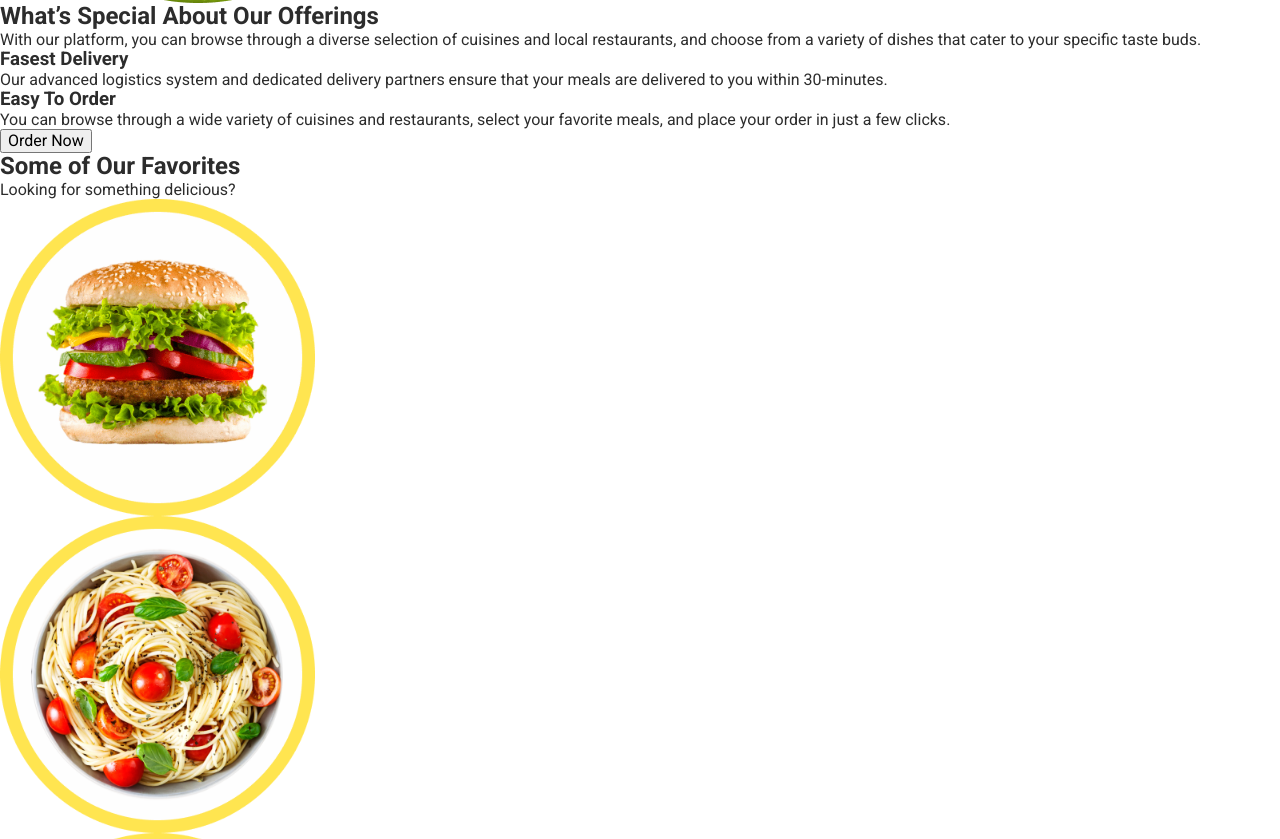
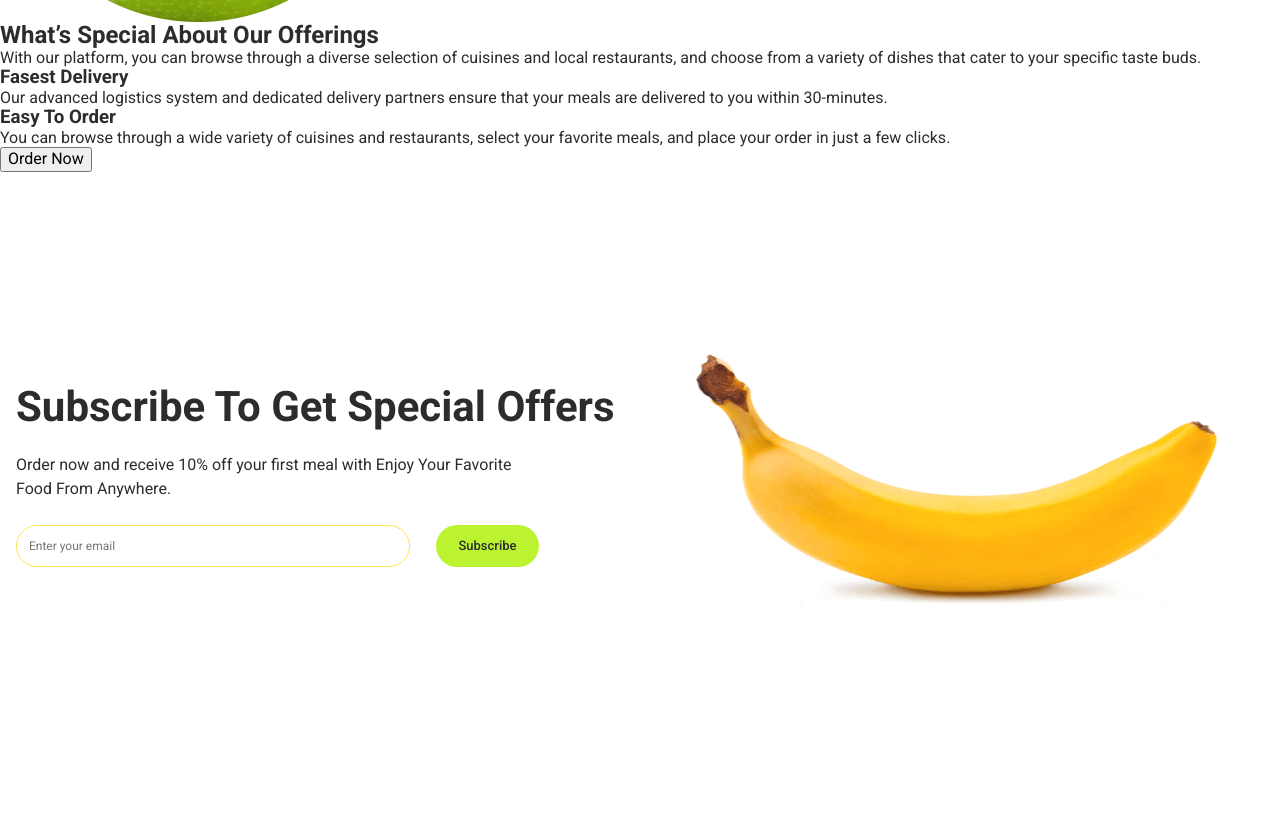
Before and after one commit to PetroGal/food-team-project, a plain HTML site: page index.html in a window 1280 px wide. Shown: the part 1284-2123 px from the top of the page. Drawn offline with nearby package versions, Linux system fonts and the light colour scheme.

Commit message:
subscribe finished

```diff
--- a/css/subscribe.css
+++ b/css/subscribe.css
@@ -0,0 +1,125 @@
+.subscribe-section {
+}
+.subscribe-container {
+  padding-top: 18px;
+  padding-bottom: 60px;
+}
+.subscribe-image {
+  display: block;
+  margin: 0 auto;
+  width: 100%;
+}
+.subscribe-title {
+  color: #2c2c2c;
+  font-size: 28px;
+  font-weight: 700;
+  line-height: 1.2em;
+  margin-bottom: 20px;
+}
+
+.subscribe-text {
+  color: #2c2c2c;
+  font-size: 14px;
+  line-height: normal;
+  margin-bottom: 40px;
+}
+.subscribe-form {
+}
+.subscribe-input {
+  width: 100%;
+  padding-left: 12px;
+  margin-bottom: 32px;
+  border-radius: 30px;
+  border: 0.854px solid #ffe550;
+  background-color: #fff;
+  height: 42px;
+  color: #505050;
+  font-size: 12px;
+  line-height: 1.5em;
+}
+.subscribe-form-btn {
+  display: block;
+  width: 103px;
+  height: 42px;
+  margin-left: auto;
+  border: none;
+  border-radius: 30px;
+  background: #bbf330;
+  color: #2c2c2c;
+  font-size: 13px;
+  font-weight: 500;
+  line-height: 1.5em;
+}
+
+.subscribe-form-btn:hover,
+.subscribe-form-btn:focus {
+  background-color: #ffe450;
+}
+
+.subscribe-form-btn:active {
+}
+
+@media only screen and (min-width: 768px) {
+  .subscribe-container {
+    padding-top: 46px;
+    padding-bottom: 100px;
+  }
+
+  .subscribe-image {
+    margin: 0 0 20px auto;
+    width: 281px;
+    height: 136px;
+  }
+
+  .subscribe-title {
+    color: #2c2c2c;
+    font-size: 42px;
+    font-weight: 700;
+    line-height: 1.2em;
+    margin-bottom: 20px;
+  }
+
+  .subscribe-text {
+    max-width: 520px;
+    font-size: 16px;
+    line-height: 1.5em;
+    margin-bottom: 24px;
+  }
+
+  .subscribe-input {
+    width: 394px;
+    padding-left: 12px;
+    margin-right: 22px;
+  }
+  .subscribe-form-btn {
+    display: inline-block;
+  }
+}
+
+@media only screen and (min-width: 1280px) {
+  .subscribe-container {
+    display: flex;
+    justify-content: space-between;
+    padding-top: 176px;
+    padding-bottom: 201px;
+  }
+
+  .image-wrap {
+    width: 100%;
+    order: 2;
+  }
+
+  .subscribe-image {
+    width: 608px;
+    height: 266px;
+    margin-left: auto;
+  }
+
+  .content-wrap {
+    display: flex;
+    flex-direction: column;
+    justify-content: center;
+    width: 100%;
+    order: 1;
+  }
+}
--- a/index.html
+++ b/index.html
@@ -56,7 +56,7 @@
         <button type="button">Order Now</button
         ><img src="./images/salad.png" alt="salad" width="528" height="528" />
       </section>
-      <!-- offering Demyan -->
+      offering Demyan -->
       <section>
         <img src="./images/aple.png" alt="apple" width="396" height="502" />
         <h2>What’s Special About Our Offerings</h2>
@@ -82,78 +82,44 @@
         </ul>
         <button type="button">Order Now</button>
       </section>
-      <!-- favorites Eugenia -->
-      <h2>Some of Our Favorites</h2>
-      <p>Looking for something delicious?</p>
-      <ul>
-        <li>
-          <img src="./images/gamburger-min.png" alt="gambureger" width="315" height="315" />
-        </li>
-        <li>
-          <img src="./images/pasta.png" alt="pasta" width="315" height="315" />
-        </li>
-        <li>
-          <img src="./images/pizza.png" alt="pizza" width="315" height="315" />
-        </li>
-        <li>
-          <img src="/images/chicken.png" alt="chicken" width="315" height="315" />
-        </li>
-        <li>
-          <img src="/images/salat.png" alt="salat" width="315" height="315" />
-        </li>
-        <li>
-          <img src="images/borshch.png" alt="borshch" width="315" height="315" />
-        </li>
-      </ul>
+
       <!-- customers Vadim -->
-      <section class="customers">
-        <div class="container">
-          <h2 class="customers-title">What our Customers Say</h2>
-          <p class="customers-text">
-            Don't just take our word for it - see what our satisfied customers have to say
-          </p>
-          <ul class="customers-list">
-            <li class="customers-item">
-              <svg class="customers-item-icon" width="101" height="16">
-                <use href="./images/customers/icons.svg#stars"></use>
-              </svg>
-              <p class="customers-item-text">
-                “The Best app I have used to order food in a while, so many options to choose from
-                too, I would recommend to a freind, No questions asked”
-              </p>
-              <div class="customers-users-container">
-                <img
-                  class="customers-user-foto"
-                  src="./images/customers/avatar1.jpg"
-                  alt="foto Sumit Shah"
-                />
-                <div class="customers-user-info">
-                  <p class="customers-user-name">Sumith Shah</p>
-                  <p class="customers-user-status">Some Dude</p>
-                </div>
-              </div>
-            </li>
-            <li class="customers-item">
-              <svg class="customers-item-icon" width="101" height="16">
-                <use href="./images/customers/icons.svg#stars"></use>
-              </svg>
-              <p class="customers-item-text">
-                “The ease with which I can just go in and order what i want was amazing, It has been
-                a very pleasant experience ordering from this app”
-              </p>
-              <div class="customers-users-container">
-                <img
-                  class="customers-user-foto"
-                  src="./images/customers/avatar2.jpg"
-                  alt="photo Sumith Shah"
-                />
-                <div class="customers-user-info">
-                  <p class="customers-user-name">Sumith Shah</p>
-                  <p class="customers-user-status">Some Dude</p>
-                </div>
-              </div>
-            </li>
-          </ul>
+
+      <section class="subscribe-section">
+        <div class="container subscribe-container">
+          <div class="image-wrap">
+            <picture>
+              <source
+                srcset="./images/subsrc-banana-dt-x1.png 1x, ./images/subsrc-banana-dt-x2.png 2x"
+                media="(min-width: 1280px)"
+              />
+              <source
+                srcset="./images/subsrc-banana-tab-x1.png 1x, ./images/subsrc-banana-tab-x2.png 2x"
+                media="(min-width: 768px)"
+              />
+              <source
+                srcset="./images/subsrc-banana-mob-x1.png 1x, ./images/subsrc-banana-mob-x2.png 2x"
+                media="(max-width: 767px)"
+              />
+              <img class="subscribe-image" src="./images/subsrc-banana-dt-x1.jpg" alt="banana" />
+            </picture>
+          </div>
+          <div class="content-wrap">
+            <h2 class="subscribe-title">Subscribe To Get Special Offers</h2>
+            <p class="subscribe-text">
+              Order now and receive 10% off your first meal with Enjoy Your Favorite Food From
+              Anywhere.
+            </p>
+            <form class="subscribe-form">
+              <input
+                class="subscribe-input"
+                type="email"
+                name="user-email"
+                placeholder="Enter your email"
+              />
+              <button class="subscribe-form-btn" type="submit">Subscribe</button>
+            </form>
+          </div>
         </div>
       </section>
       <!-- subscribe Dima -->
```
Also changed, not shown: images/subsrc-banana-dt-x1.png (added), images/subsrc-banana-dt-x2.png (added), images/subsrc-banana-mob-x1.png (added), images/subsrc-banana-mob-x2.png (added), images/subsrc-banana-tab-x1.png (added), images/subsrc-banana-tab-x2.png (added).
